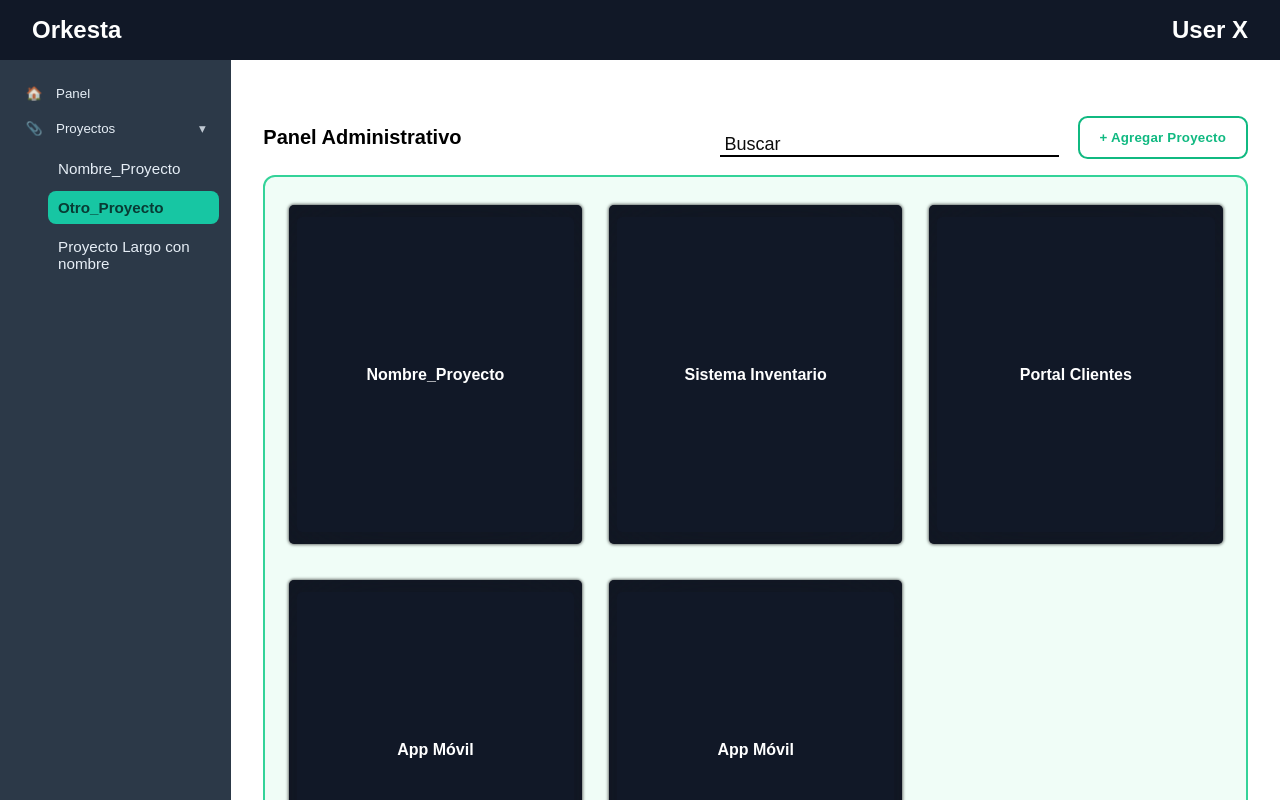
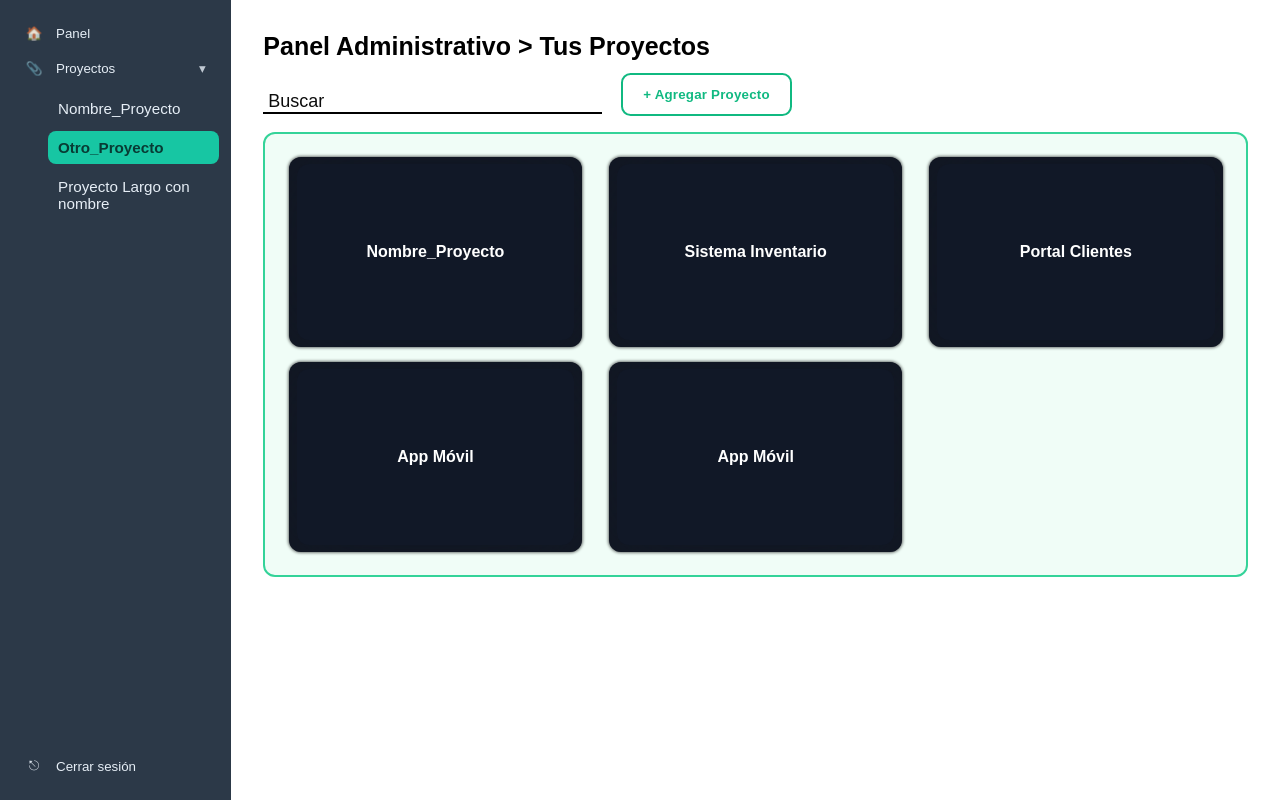
Before and after one commit to ErickfuentesIT/orkesta-dps, a React (Vite) app: page /app/projects in a window 1280 px wide. Shown: the top 800 px of the page. Built offline with nearby package versions, Linux system fonts and the light colour scheme.

Commit message:
Seguimiento

```diff
--- a/src/app/styles.css
+++ b/src/app/styles.css
@@ -254,9 +254,9 @@ input:focus {
 /* Projects */
 
 .admin {
-  padding: 1.5rem;
   max-width: 100%;
   width: 100%;
+  color: black;
 }
 
 .admin__head {
@@ -269,8 +269,7 @@ input:focus {
 }
 
 .admin__title {
-  font-size: 20px;
-  margin: 0;
+  font-size: 25px;
 }
 
 .admin__tools {
@@ -291,7 +290,7 @@ input:focus {
 .grid {
   display: grid;
   grid-template-columns: 1fr;
-  gap: 12px;
+  gap: 1px 12px;
   align-items: center;
   justify-items: center;
 }
@@ -320,7 +319,8 @@ input:focus {
 /* From Uiverse.io by ElSombrero2, CARDS DE PROYECTOS */
 .card {
   width: 90%;
-  height: 80%;
+  height: 70%;
+  aspect-ratio: 16 / 9;
   background: #111827;
   display: flex;
   justify-content: center;
@@ -330,14 +330,14 @@ input:focus {
   box-shadow: 0px 0px 3px 1px #00000088;
   cursor: pointer;
   padding: 1.5rem 0.5rem;
-  border-radius: 5px;
+  border-radius: 0.75rem;
 }
 
 .card .content {
-  border-radius: 5px;
+  border-radius: 12px;
   background: #111827;
   width: 90%;
-  height: 275px;
+  height: 95%;
   z-index: 1;
   padding: 20px;
   color: white;
@@ -451,18 +451,9 @@ input:focus {
 
 /* SIDEBAR */
 
-.sidebar {
-  display: flex;
-  flex-direction: column;
-  align-items: center;
-}
-.sidebar:first-child {
-  padding-top: 2%;
-}
-
 .sb {
   width: 20%;
-  height: 100%;
+  height: auto;
   background: var(--sb-bg);
   color: var(--sb-fg);
   display: flex;
--- a/src/components/common/ProjectsGrids.jsx
+++ b/src/components/common/ProjectsGrids.jsx
@@ -7,7 +7,7 @@ export default function ProjectsGrid({
   projects = [],
   onAdd,
   onEdit,
-  title = "Panel Administrativo",
+  title = "Panel Administrativo > Tus Proyectos",
 }) {
   const [query, setQuery] = useState("");
 
--- a/src/pages/Dashboard.jsx
+++ b/src/pages/Dashboard.jsx
@@ -11,7 +11,6 @@ const projects = [
 export default function Dashboard() {
   return (
     <div className="layout">
-      <NavBar />
       <div className="content-ly">
         <SideBar
           projects={projects}
```
